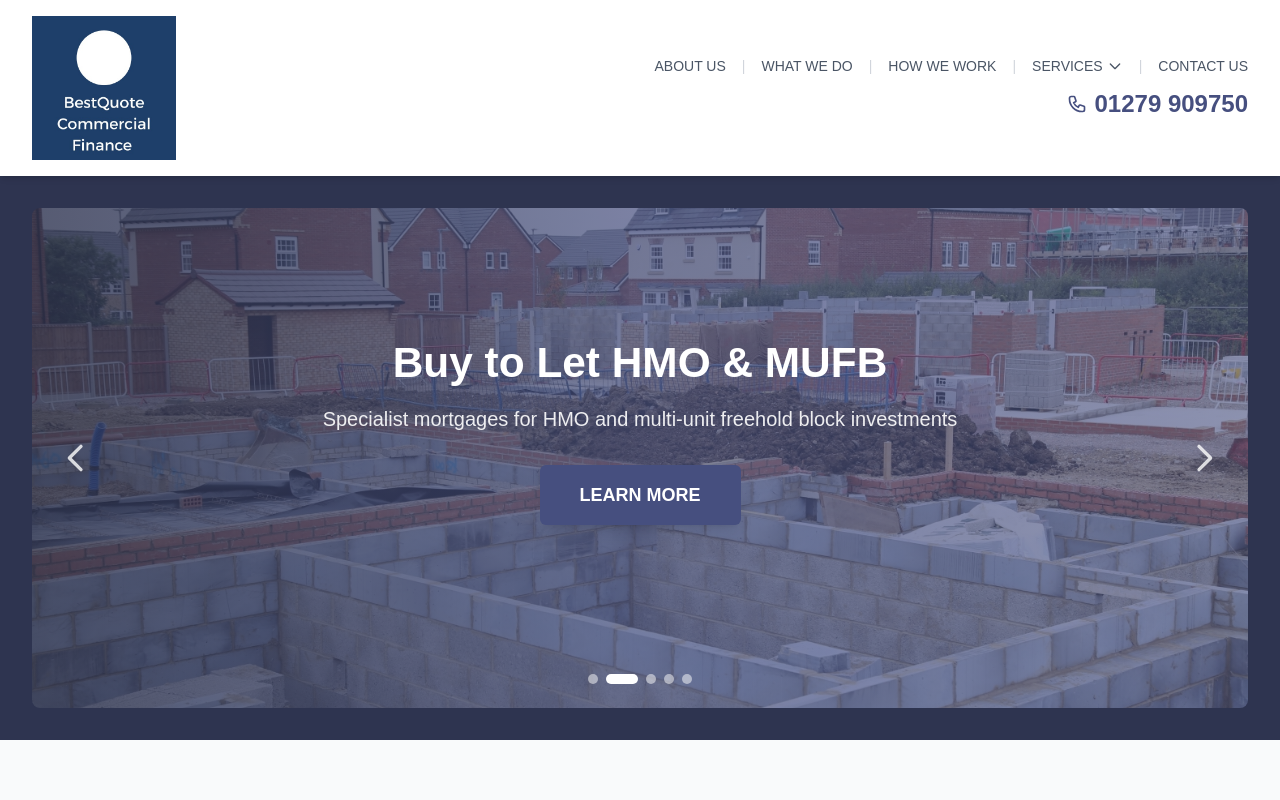
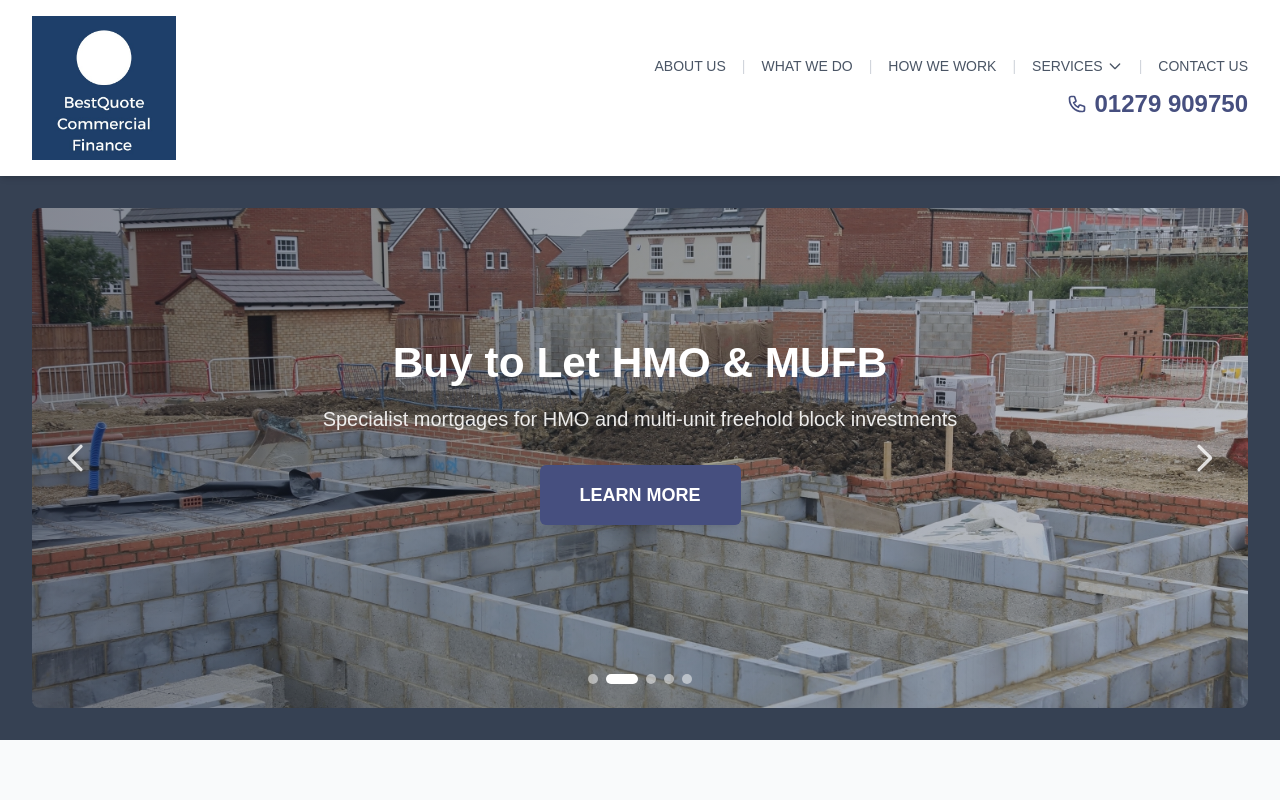
Before and after one commit to ZaCT-Media/best-quote-group, a Next.js app: page / in a window 1280 px wide. Shown: the top 800 px of the page. Built offline with nearby package versions, Linux system fonts and the light colour scheme.

Commit message:
changed gradient on hero section

```diff
--- a/app/components/Hero.tsx
+++ b/app/components/Hero.tsx
@@ -75,7 +75,7 @@ export default function Hero() {
   };
 
   return (
-    <section className="relative min-h-[400px] md:min-h-[500px] flex items-center justify-center overflow-hidden py-4 sm:py-6 lg:py-8 bg-[#2e3450]">
+    <section className="relative min-h-[400px] md:min-h-[500px] flex items-center justify-center overflow-hidden py-4 sm:py-6 lg:py-8 bg-gray-700">
       {/* Content Container */}
       <div className="relative w-full max-w-7xl mx-auto min-h-[400px] md:min-h-[500px]">
         {/* Carousel Images */}
@@ -88,14 +88,14 @@ export default function Hero() {
               }`}
             >
               {/* Dark overlay for better text readability */}
-              <div className="absolute inset-0 bg-gradient-to-r from-[#2e3450]/80 via-[#464f7f]/70 to-[#464f7f]/60 z-10"></div>
+              <div className="absolute inset-0 bg-gradient-to-r from-gray-900/50 via-gray-800/40 to-gray-700/30 z-10"></div>
 
               {/* Background image */}
               <div
                 className="absolute inset-0 bg-cover bg-center bg-no-repeat"
                 style={{
                   backgroundImage: `url('${slide.image}')`,
-                  backgroundColor: '#2e3450'
+                  backgroundColor: '#374151'
                 }}
               />
             </div>
```
